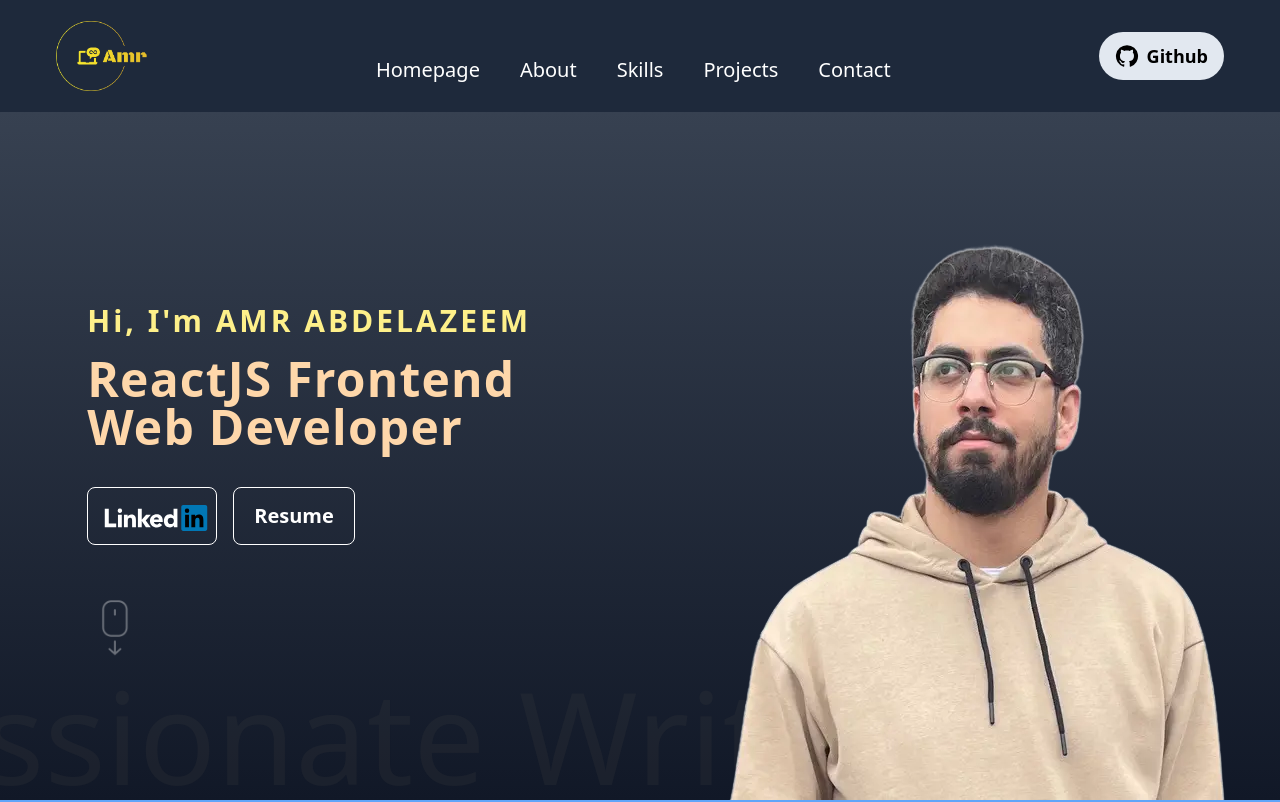
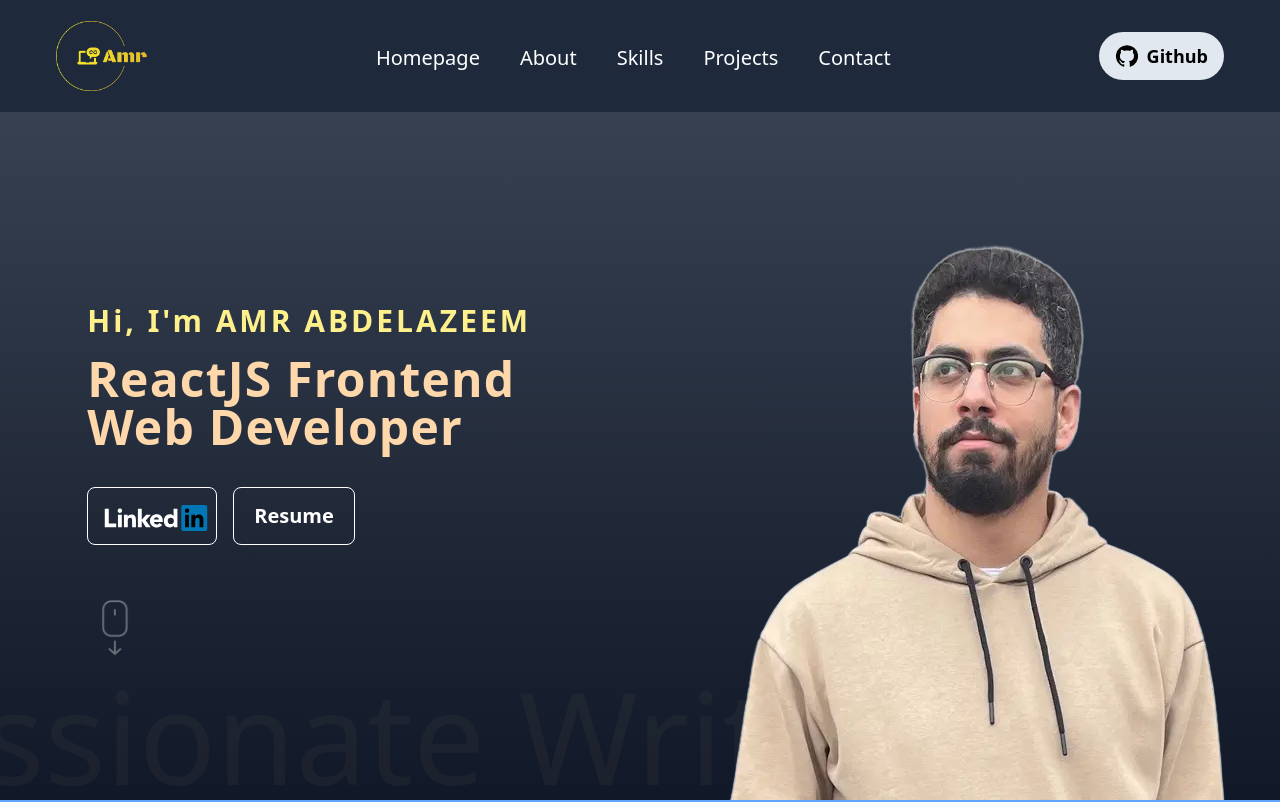
Before and after one commit to amrmabdelazeem/personal-portfolio, a React (Vite) app: page / in a window 1280 px wide. Shown: the top 802 px of the page. Built offline with nearby package versions, Linux system fonts and the light colour scheme.

Commit message:
Minor fix

```diff
--- a/src/App.jsx
+++ b/src/App.jsx
@@ -1,5 +1,5 @@
 import About from "./Components/About";
-import Contact from "./Components/Contact.JSX";
+import Contact from "./Components/Contact";
 import Hero from "./Components/Hero";
 import Navbar from "./Components/Navbar";
 import Projects from "./Components/Projects";
--- a/src/Components/Navbar.jsx
+++ b/src/Components/Navbar.jsx
@@ -19,7 +19,7 @@ export default function NavBar() {
 
       <div
         id="desktopMenu"
-        className="my-4 hidden h-1/6 gap-10 text-sm md:flex lg:text-xl"
+        className="mt-10 hidden h-16 gap-10 text-sm md:flex lg:text-xl"
       >
         <a
           href="#Homepage"
```
